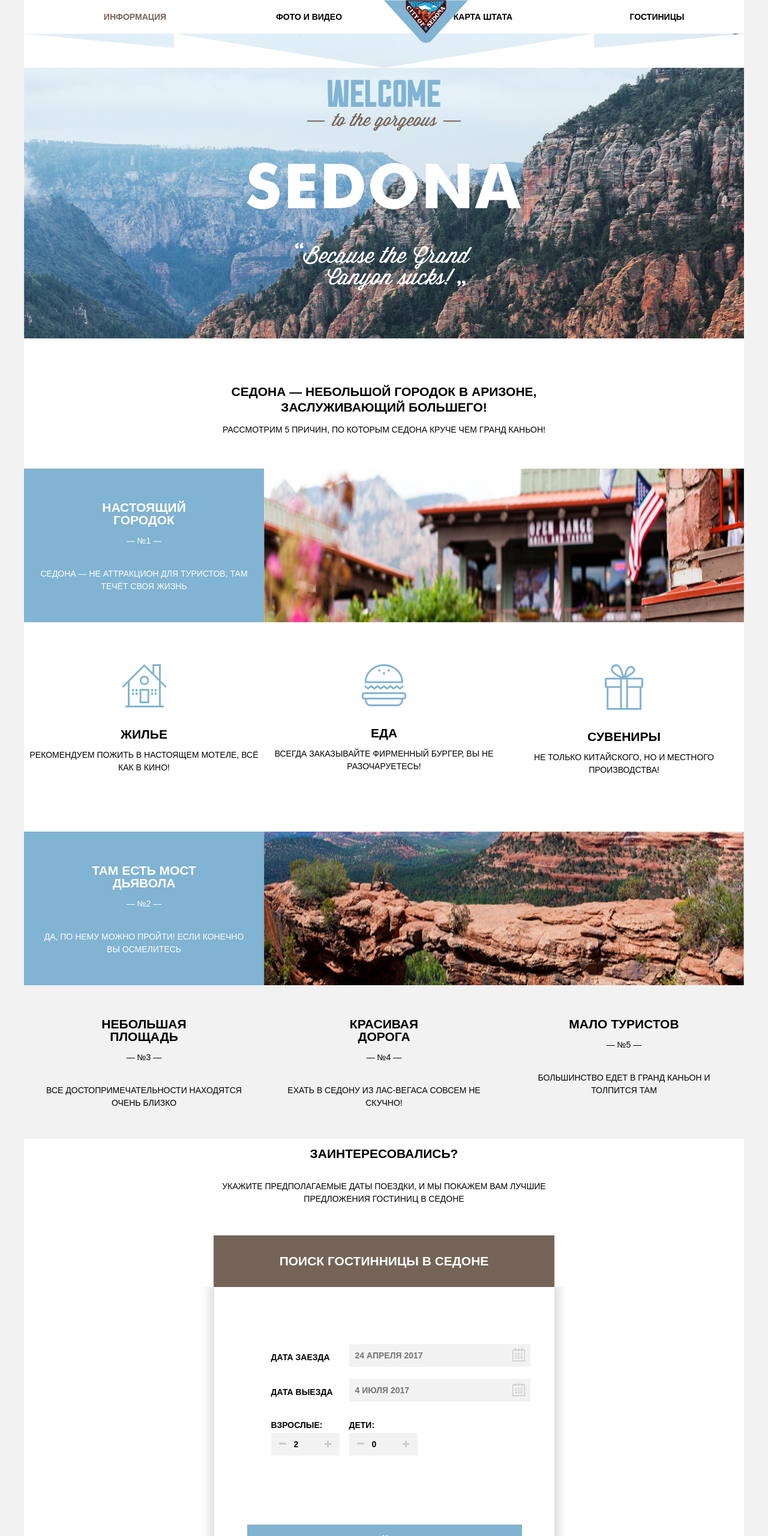
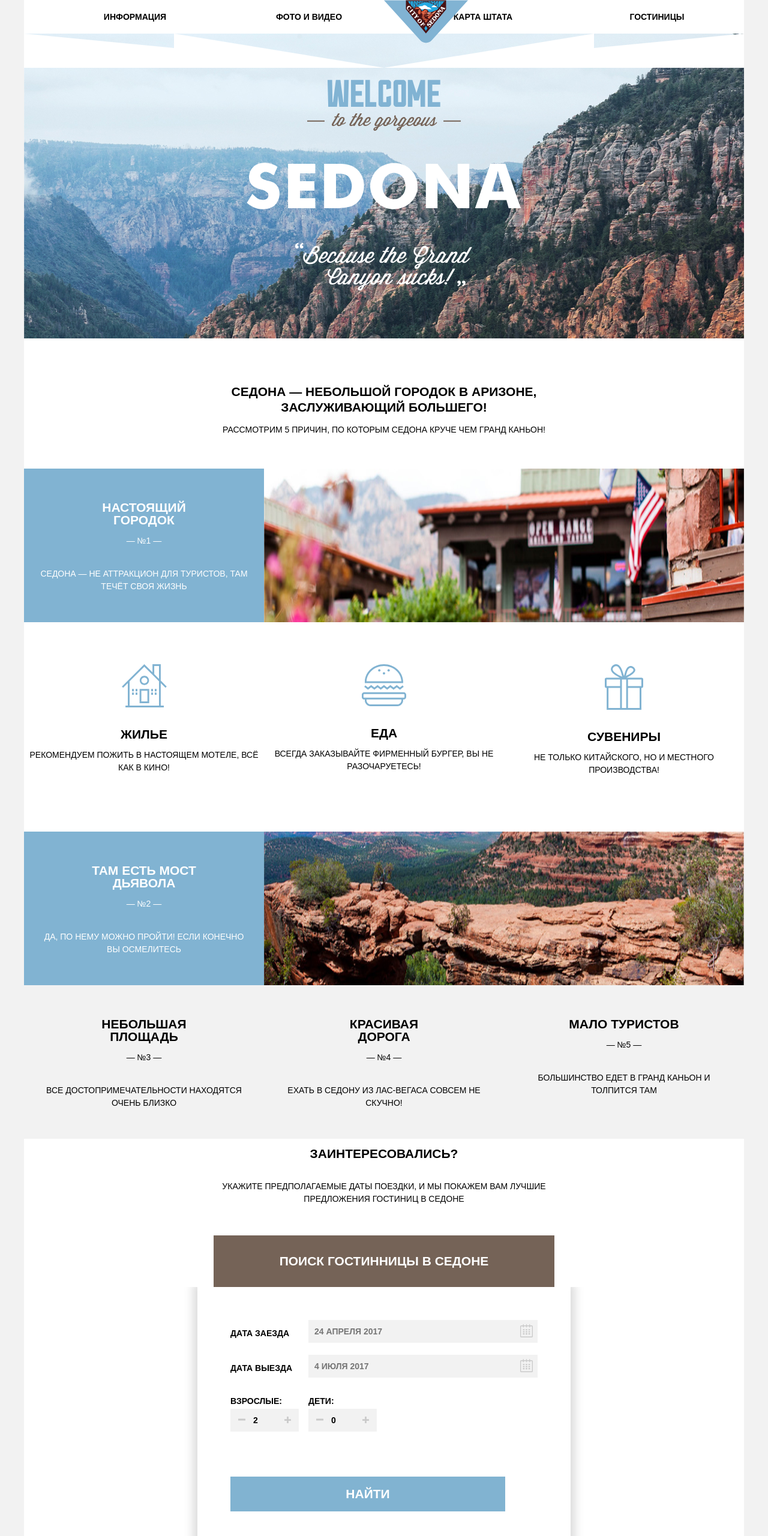
Before and after one commit to mas5592/885855-sedona-24, a plain HTML site: page index.html in a window 1280 px wide. Shown: the top 2560 px of the page at 60% size. Drawn offline with nearby package versions, Linux system fonts and the light colour scheme.

Commit message:
12. Основное задание: начинаем базовую стилизацию личного проекта
Паддинги изменила, про бэкграунд в футере и активную страницу, простите, забыла (((

```diff
--- a/css/style.css
+++ b/css/style.css
@@ -184,8 +184,7 @@ a {
   top: 0;
   left: 316px;
   width: 512px;
-  padding-top: 55px;
-  padding-left: 55px;
+  padding: 55px;
   font: inherit;
   font-size: 14px;
   font-weight: bold;
@@ -195,9 +194,6 @@ a {
   box-shadow: 0px 0px 15px 7px rgba(0, 1, 1, 0.15);
   margin: 0 auto;
   border: none;
-}
-.form-content {
-  padding: 40px;
 }
 .form-line {
   display: flex;
@@ -457,7 +453,6 @@ a {
 /*Футер*/
 
 .main-footer {
-  background: ;
   padding: 36px 0;
   display: flex;
   padding: 38px 0;
--- a/index.html
+++ b/index.html
@@ -14,11 +14,11 @@
   <div class="container">
     <header class="main-header">
       <nav class="main-navigation">
-        <a class="main-header-logo" href="index.html">
+        <a class="main-header-logo">
           <img src="img/index-logo.svg" width="140" height="72" alt="логотип сайта Седона">
         </a>
         <ul class="site-navigation">
-          <li><a class="site-navigation-link active" href="info.html">Информация</a></li>
+          <li><a class="site-navigation-link" href="info.html">Информация</a></li>
           <li><a class="site-navigation-link" href="media.htlm">Фото и видео</a></li>
           <li><a class="site-navigation-link" href="map.htlm">Карта штата</a>
           </li>
```
